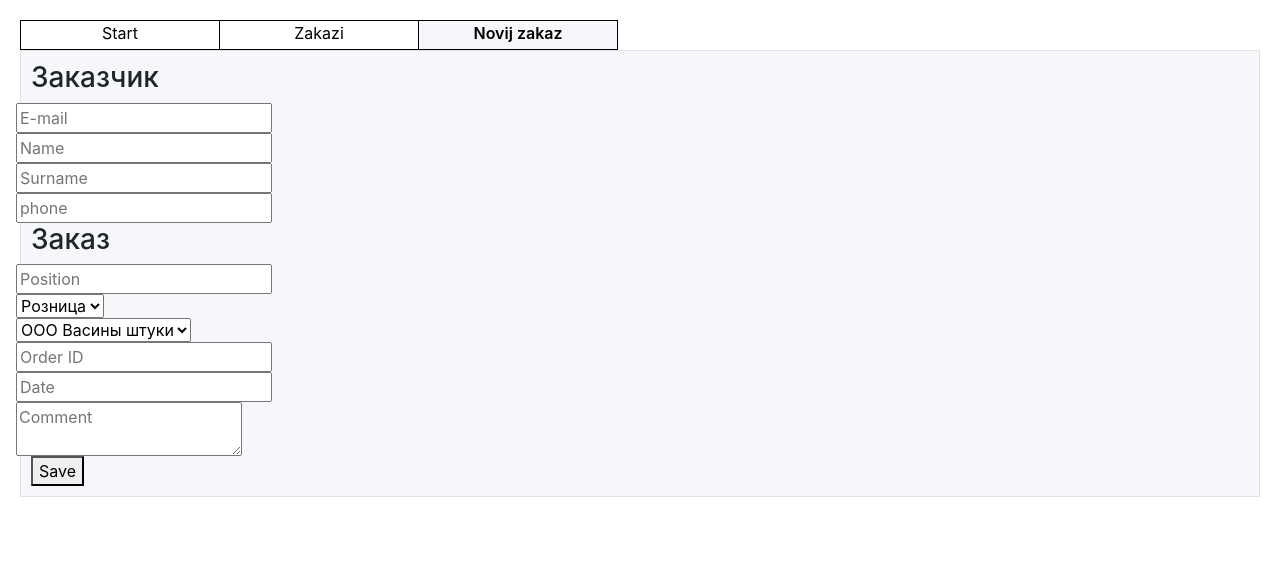
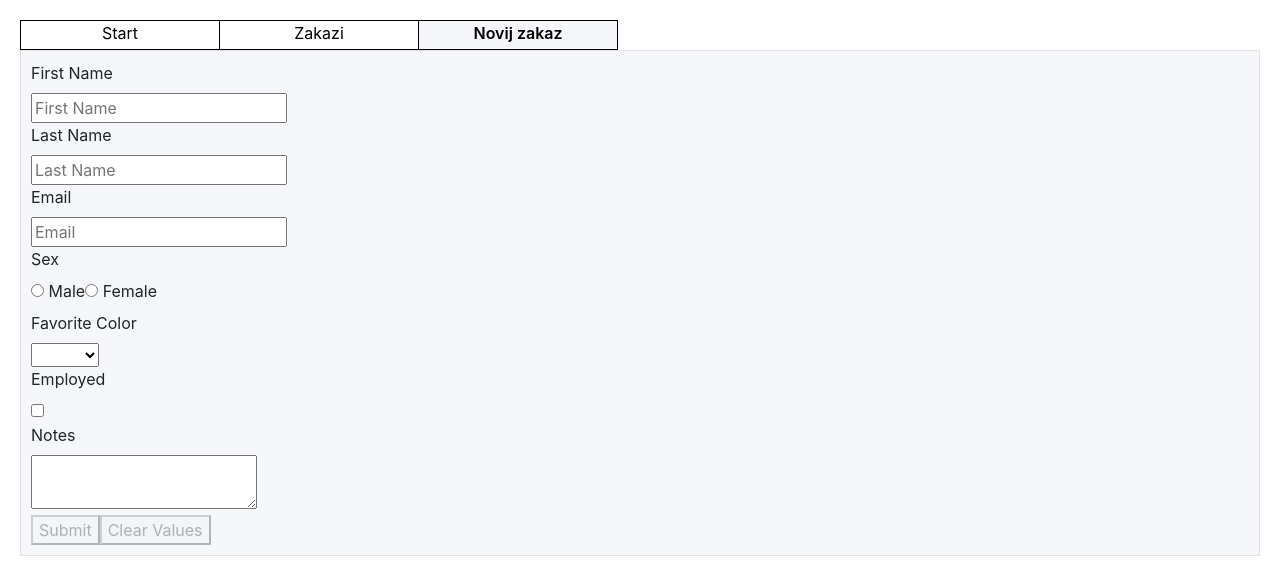
Before and after one commit to squier111/test-spa, a React (Create React App) app: page /order in a window 1280 px wide. Shown: the top 584 px of the page. Built offline with nearby package versions, Linux system fonts and the light colour scheme; no server answers.

Commit message:
in progress

```diff
--- a/package.json
+++ b/package.json
@@ -10,6 +10,7 @@
     "react-router-dom": "^5.0.0",
     "react-scripts": "2.1.8",
     "redux": "^4.0.1",
+    "redux-form": "^8.2.6",
     "redux-thunk": "^2.3.0"
   },
   "scripts": {
--- a/src/actions/index.js
+++ b/src/actions/index.js
@@ -1,6 +1,3 @@
-
-import SpaService from '../services/spa-service'
-const spa = new SpaService();
 
 const itemsLoaded = (newitems) => {
   return {
@@ -27,7 +24,6 @@ const emailForm =(mail) => {
 
 const submitForm = (spa) =>  (dispatch , getState) => {
 
-  console.log(spa)
   const { newItem: { customer, email } } = getState();
   const data = {
       customer,
--- a/src/components/app/app.js
+++ b/src/components/app/app.js
@@ -22,10 +22,7 @@ class App extends Component {
         WithSpaService.getResource().then((data)=>{
           itemsLoaded(data);
       });
-      // service
-      // .then((data) => booksLoaded(data))
   }
-
 
   render() {
     return (
--- a/src/components/pages/order-page.js
+++ b/src/components/pages/order-page.js
@@ -1,7 +1,8 @@
 import React , {Component} from 'react';
 import { connect } from 'react-redux';
 import {submitForm , nameForm, emailForm} from '../../actions';
-import WithSpaService from '../hoc'
+import WithSpaService from '../hoc';
+import { Field, reduxForm } from 'redux-form';
 
 class OrderPage extends Component {
   constructor(){
@@ -35,52 +36,137 @@ class OrderPage extends Component {
 
   render () {
     const {customer, email} = this.state;
+    const { handleSubmit, pristine, reset, submitting } = this.props;
     return (
-    <form className="order-page" onSubmit ={this.onSubmit}>
+    <form onSubmit={handleSubmit}>
+      <div>
+        <label>First Name</label>
         <div>
-          <h3>Заказчик</h3>
-          <div className="row">
-            <input type="text" placeholder="E-mail" value={email}  onChange={this.onLabelChangeMail} />
-          </div>
-          <div className="row">
-            <input type="text" placeholder="Name" value={customer}  onChange={this.onLabelChangeName}  />
-          </div>
-          <div className="row">
-            <input type="text" placeholder="Surname" />
-          </div>
-          <div className="row">
-            <input type="text" placeholder="phone" />
-          </div>
+          <Field
+            name="firstName"
+            component="input"
+            type="text"
+            placeholder="First Name"
+          />
         </div>
+      </div>
+      <div>
+        <label>Last Name</label>
         <div>
-          <h3>Заказ</h3>
-          <div className="row">
-            <input type="text" placeholder="Position" />
-          </div>
-          <div className="row">
-            <select>
-              <option>Розница</option>
-              <option>Опт</option>
-            </select>
-          </div>
-          <div className="row">
-            <select>
-              <option>ООО Васины штуки</option>
-              <option>ООО Петин Рошен</option>
-            </select>
-          </div>
-          <div className="row">
-            <input type="text" placeholder="Order ID" />
-          </div>
-          <div className="row">
-            <input type="text" placeholder="Date" />
-          </div>
-          <div className="row">
-            <textarea placeholder="Comment"></textarea>
-          </div>
+          <Field
+            name="lastName"
+            component="input"
+            type="text"
+            placeholder="Last Name"
+          />
         </div>
-        <button type="submit">Save</button>
+      </div>
+      <div>
+        <label>Email</label>
+        <div>
+          <Field
+            name="email"
+            component="input"
+            type="email"
+            placeholder="Email"
+          />
+        </div>
+      </div>
+      <div>
+        <label>Sex</label>
+        <div>
+          <label>
+            <Field name="sex" component="input" type="radio" value="male" />
+            {' '}
+            Male
+          </label>
+          <label>
+            <Field name="sex" component="input" type="radio" value="female" />
+            {' '}
+            Female
+          </label>
+        </div>
+      </div>
+      <div>
+        <label>Favorite Color</label>
+        <div>
+          <Field name="favoriteColor" component="select">
+            <option />
+            <option value="ff0000">Red</option>
+            <option value="00ff00">Green</option>
+            <option value="0000ff">Blue</option>
+          </Field>
+        </div>
+      </div>
+      <div>
+        <label htmlFor="employed">Employed</label>
+        <div>
+          <Field
+            name="employed"
+            id="employed"
+            component="input"
+            type="checkbox"
+          />
+        </div>
+      </div>
+      <div>
+        <label>Notes</label>
+        <div>
+          <Field name="notes" component="textarea" />
+        </div>
+      </div>
+      <div>
+        <button type="submit" disabled={pristine || submitting}>Submit</button>
+        <button type="button" disabled={pristine || submitting} onClick={reset}>
+          Clear Values
+        </button>
+      </div>
     </form>
+      // <form className="order-page" onSubmit ={this.onSubmit}>
+      //     <div>
+      //       <h3>Заказчик</h3>
+      //       <div className="row">
+      //         <input type="text" placeholder="E-mail" value={email}  onChange={this.onLabelChangeMail} />
+      //       </div>
+      //       <div className="row">
+      //         <input type="text" placeholder="Name" value={customer}  onChange={this.onLabelChangeName}  />
+      //       </div>
+      //       <div className="row">
+      //         <input type="text" placeholder="Surname" />
+      //       </div>
+      //       <div className="row">
+      //         <input type="text" placeholder="phone" />
+      //       </div>
+      //     </div>
+      //     <div>
+      //       <h3>Заказ</h3>
+      //       <div className="row">
+      //         <input type="text" placeholder="Position" />
+      //       </div>
+      //       <div className="row">
+      //         <select>
+      //           <option>Розница</option>
+      //           <option>Опт</option>
+      //         </select>
+      //       </div>
+      //       <div className="row">
+      //         <select>
+      //           <option>ООО Васины штуки</option>
+      //           <option>ООО Петин Рошен</option>
+      //         </select>
+      //       </div>
+      //       <div className="row">
+      //         <input type="text" placeholder="Order ID" />
+      //       </div>
+      //       <div className="row">
+      //         <input type="text" placeholder="Date" />
+      //       </div>
+      //       <div className="row">
+      //         <textarea placeholder="Comment"></textarea>
+      //       </div>
+      //     </div>
+      //     <button type="submit">Save</button>
+      // </form>
     )
   }
 }
@@ -103,4 +189,9 @@ const mapDispatchToProps = (dispatch) => {
 }
 
 
-export default WithSpaService()(connect(mapStateToProps, mapDispatchToProps)(OrderPage));
+export default WithSpaService()
+(reduxForm({
+  form: 'simple', // a unique identifier for this form
+})
+(connect(mapStateToProps, mapDispatchToProps)(OrderPage)
+));
--- a/src/store.js
+++ b/src/store.js
@@ -1,18 +1,16 @@
-import {createStore, applyMiddleware ,  compose } from 'redux'
+import {createStore, applyMiddleware ,  compose, combineReducers } from 'redux'
 import thunkMiddleware from 'redux-thunk'
+import { reducer as reduxFormReducer } from 'redux-form';
+import reducer from './reducers'
 
-import reducer from './reducers'
+const reducers = combineReducers({
+    form: reduxFormReducer,
+    reducer: reducer // mounted under "form"
+  });
+
 
 const composeEnhancers = window.__REDUX_DEVTOOLS_EXTENSION_COMPOSE__ || compose;
 
-const store = createStore(reducer, composeEnhancers(applyMiddleware(thunkMiddleware)));
-
-// const myAction = (dispatch) => {
-//   setTimeout(()=> dispatch({
-//     type:'DELAYED_ACTION'
-//   }),2000);
-// };
-
-// store.dispatch(myAction);
+const store = createStore(reducers, composeEnhancers(applyMiddleware(thunkMiddleware)));
 
 export default store;
```
Also changed, not shown: 1 other file (tests, documents, lock files or other folders).
